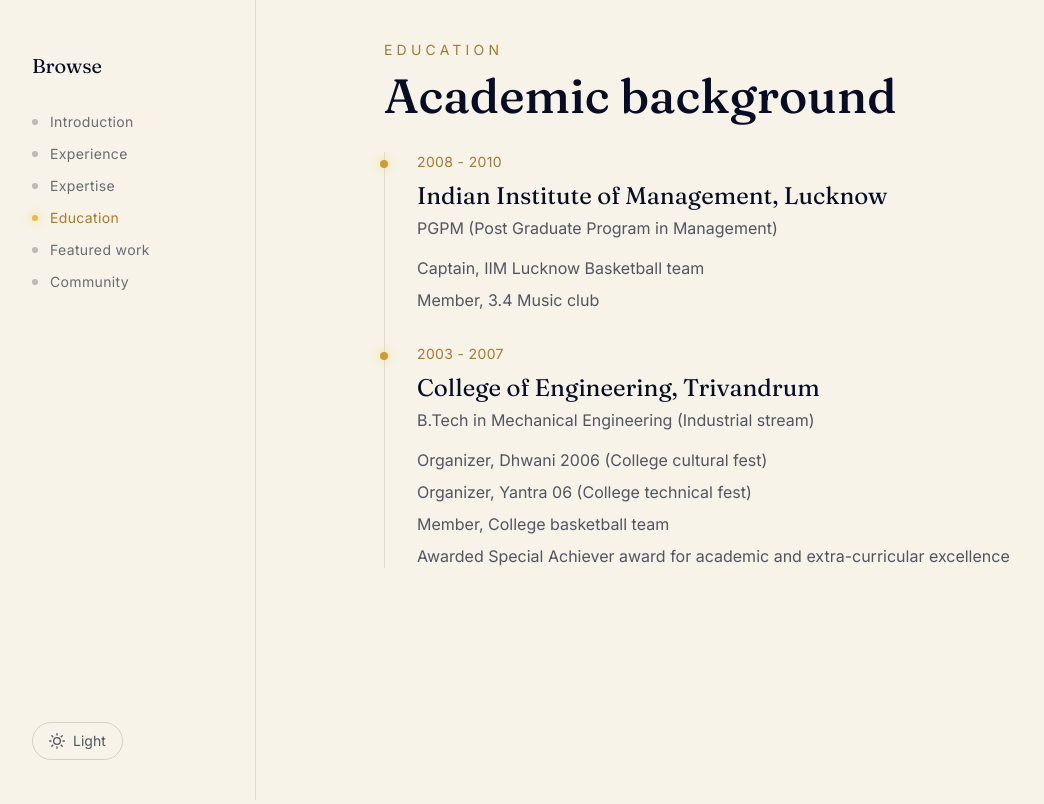
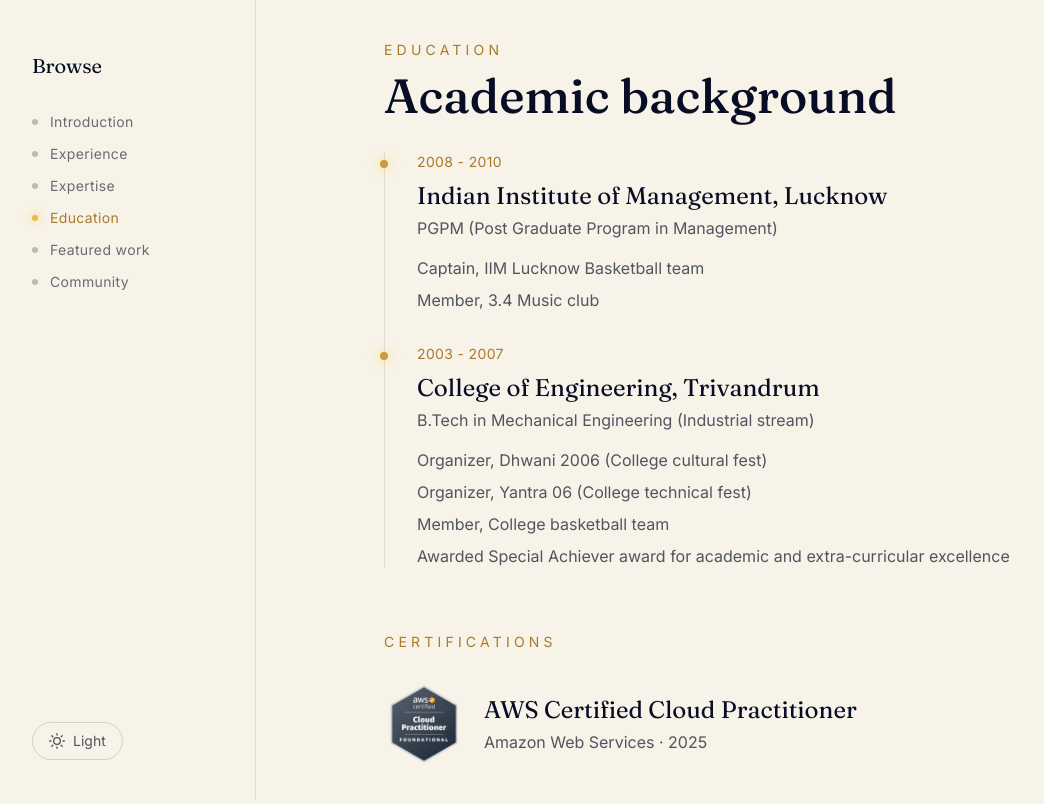
Before and after one commit to jayaramkasi/jayaramkasi.github.io, a React (Vite) app: page /education in a window 1280 px wide. Shown: the whole page, without its empty margins (0-1044 px from the left). Built offline with nearby package versions, Linux system fonts and the light colour scheme.

Commit message:
Add certifications section to CV and update experience details

```diff
--- a/src/data.ts
+++ b/src/data.ts
@@ -152,11 +152,14 @@
   {
     company: "Hackle",
     role: "Cofounder and Head of Data & Engineering",
-    period: "2022 — 2024",
-    summary: "",
+    period: "2019 — 2024",
+    summary:
+      "Hackle is a FMCG and e-commerce fulfilment tech startup, working on last mile delivery.",
     achievements: [
+      "Built tech to support growth for FMCG and e-commerce distribution business to a peak scale of 54Cr ARR",
       "Led an engineering team of 10 to build the fulfilment deployment tech and customer portal.",
       "Integrated multiple client-facing Order management systems (OMS) and a third party transport management system (TMS) - through their APIs and event driven approaches",
+      "Enabled strategic analysis and decision making for the business through data platforms and dashboards - built with BigQuery and Apache Superset",
       "Exited to a strategic player in 2024",
     ],
   },
@@ -165,9 +168,11 @@
     role: "Co-Founder and Head of Data and Engineering",
     period: "2014 — 2022",
     summary:
-      "Cofounded Pikkol, led all aspects of Product, data and engineering.",
+      "Pikkol is a relocation services startup, providing end to end services for individuals and corporates, powered by a technology platform.",
     achievements: [
       "The world's first AI-powered platform for relocations - with automated pricing, recommendations, tracking",
+      "200000+ moves completed across 20+ countries, with 100+ enterprise clients",
+      "Built multiple products for different parts of the user and operations journey - including tracking, reconciliation, pricing, analytics ",
       "Exited to a strategic acquirer in 2022",
     ],
   },
@@ -230,6 +235,17 @@
   },
 ];
 
+export const certifications = [
+  {
+    title: "AWS Certified Cloud Practitioner",
+    issuer: "Amazon Web Services",
+    period: "2025",
+    badge: "/aws-cloud-practitioner.png",
+    credentialUrl:
+      "https://www.credly.com/badges/72337dea-fd13-4267-b888-f8d956edd79f",
+  },
+];
+
 export const education = [
   {
     institution: "Indian Institute of Management, Lucknow",
--- a/src/pages/Education.tsx
+++ b/src/pages/Education.tsx
@@ -1,4 +1,4 @@
-import { education } from "~/data";
+import { certifications, education } from "~/data";
 
 function Education() {
   return (
@@ -36,6 +36,51 @@
           </li>
         ))}
       </ol>
+
+      <p className="mt-16 text-sm uppercase tracking-[0.3em] text-gold-700 dark:text-gold-400/80">
+        Certifications
+      </p>
+      <ul className="mt-8 space-y-6">
+        {certifications.map((cert) => {
+          const content = (
+            <>
+              {cert.badge && (
+                <img
+                  src={cert.badge}
+                  alt={`${cert.title} badge`}
+                  className="h-20 w-20 shrink-0"
+                />
+              )}
+              <span>
+                <span className="block font-display text-2xl text-night-950 dark:text-cream">
+                  {cert.title}
+                </span>
+                <span className="mt-1 block text-night-900/70 dark:text-moonlight/70">
+                  {cert.issuer}
+                  {cert.period ? ` · ${cert.period}` : ""}
+                </span>
+              </span>
+            </>
+          );
+
+          return (
+            <li key={cert.title}>
+              {cert.credentialUrl ? (
+                <a
+                  href={cert.credentialUrl}
+                  target="_blank"
+                  rel="noreferrer"
+                  className="flex items-center gap-5 transition-opacity hover:opacity-80"
+                >
+                  {content}
+                </a>
+              ) : (
+                <div className="flex items-center gap-5">{content}</div>
+              )}
+            </li>
+          );
+        })}
+      </ul>
     </div>
   );
 }
```
Also changed, not shown: cv/generate.ts (+29 -0 lines), public/aws-cloud-practitioner.png (added).
